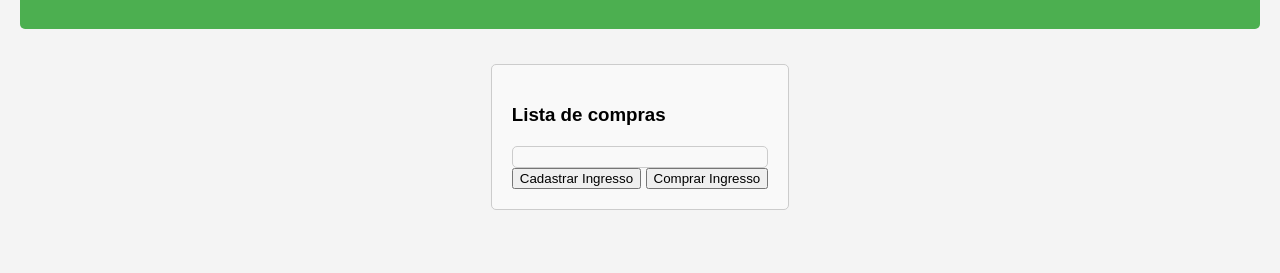
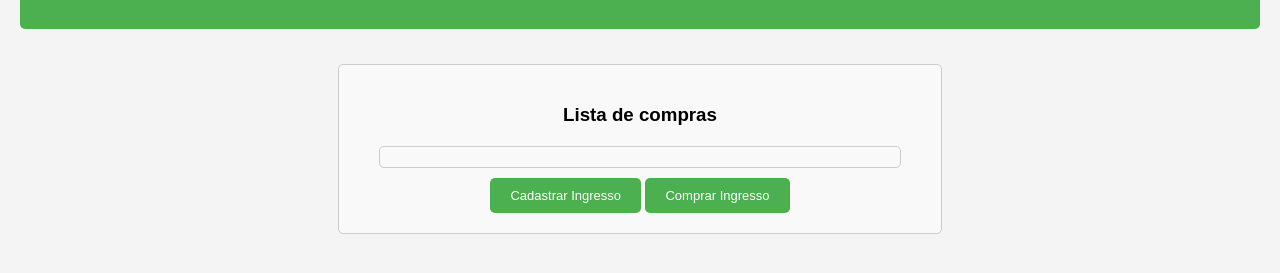
Before and after one commit to scapis-09/Prog2_Sistema_ingressos, a plain HTML site: page Admin.html in a window 1280 px wide. Shown: the part 91-364 px from the top of the page. Drawn offline with Linux system fonts and the light colour scheme; no server answers.

Commit message:
Update styles.css
atualização e adição de algumas configurações minimas

```diff
--- a/styles.css
+++ b/styles.css
@@ -3,7 +3,7 @@ body {
     background-color: #f4f4f4;
     margin: 0;
     padding: 20px;
-    align-items: center;
+    text-align: center;
 }
 
 header{
@@ -24,7 +24,17 @@ footer{
     font-family:  Arial, sans-serif,'Franklin Gothic Medium', 'Arial Narrow';
 }
 
+.admin_button {
+    background-color: #4CAF50; /* Green */
+    color: white;
+    padding: 10px 20px;
+    border: none;
+    border-radius: 5px;
+    cursor: pointer;
+    font-size: 13px;
+}
 .container {
+    min-width: 500px;
     max-width: 600px;
     margin: 15px;
     padding: 20px;
@@ -34,7 +44,9 @@ footer{
 }
 
 .lista {
-    margin-top: 20px;
+    min-width: 500px;
+    margin: 20px;
+    margin-bottom: 10px;
     padding: 10px;
     border: 1px solid #ccc;
     border-radius: 5px;
@@ -48,3 +60,11 @@ footer{
     border-radius: 5px;
     background-color: #f9f9f9;
 }
+
+.registro {
+    margin-bottom: 15px;
+    padding: 10px;
+    border: 1px solid #ccc;
+    border-radius: 5px;
+    background-color: #fff;
+}
```
